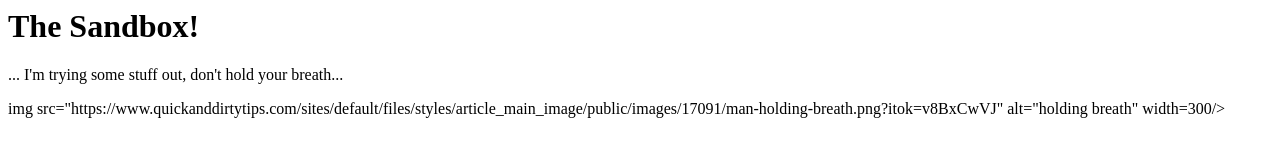
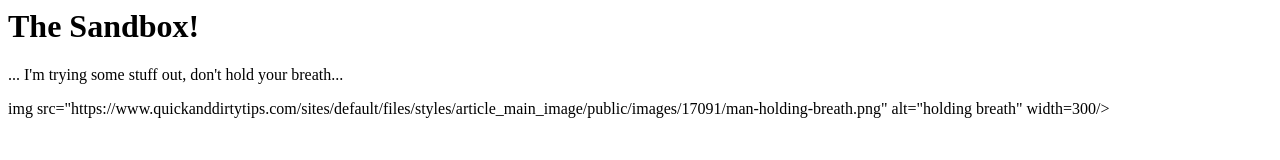
Before and after one commit to c4d82/c4d82.github.io, a plain HTML site: page index.html in a window 1280 px wide. Drawn offline with Linux system fonts and the light colour scheme.

Commit message:
Update index.html

```diff
--- a/index.html
+++ b/index.html
@@ -9,6 +9,6 @@
       <h1>The Sandbox!</h1>
 
       <p>... I'm trying some stuff out, don't hold your breath...</p>
-      img src="https://www.quickanddirtytips.com/sites/default/files/styles/article_main_image/public/images/17091/man-holding-breath.png?itok=v8BxCwVJ" alt="holding breath" width=300/>
+      img src="https://www.quickanddirtytips.com/sites/default/files/styles/article_main_image/public/images/17091/man-holding-breath.png" alt="holding breath" width=300/>
     </body>
 </html>
```
